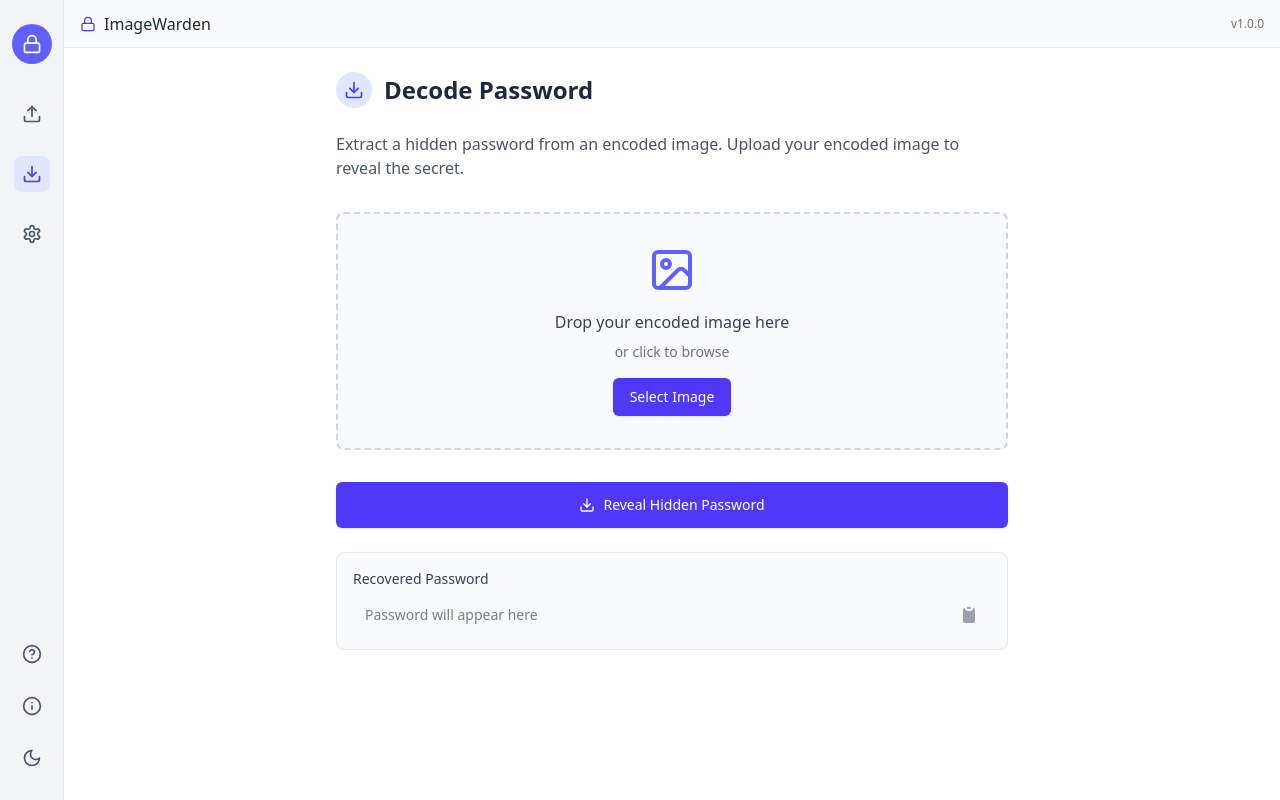
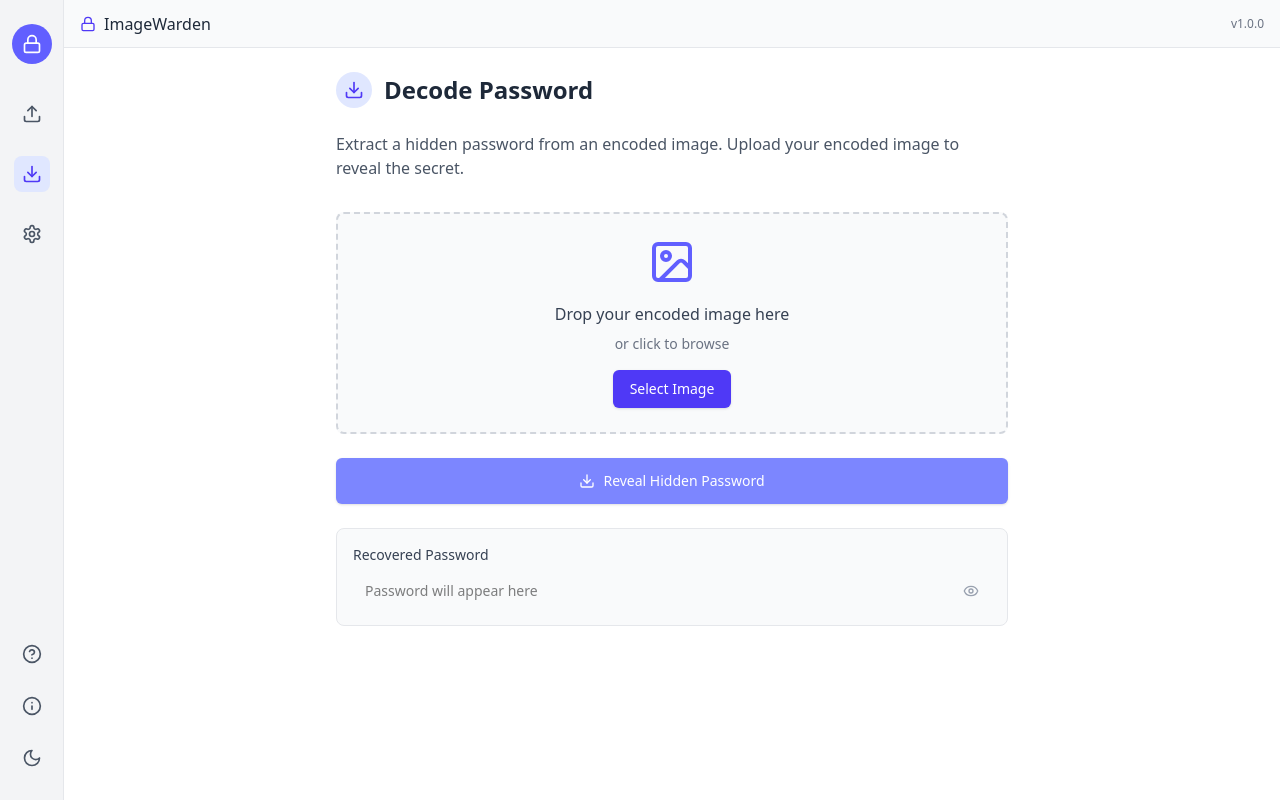
Before and after one commit to Dilgo-dev/imagewarden, a React (Vite) app: page / in a window 1280 px wide. Both pictures are taken after a click on the button 31 px from the left and 174 px from the top of the page. Built offline with nearby package versions, Linux system fonts and the light colour scheme.

Commit message:
:lipstick: Add a better DecodeView style

```diff
--- a/src/pages/DecodeView.tsx
+++ b/src/pages/DecodeView.tsx
@@ -1,6 +1,94 @@
-import { Download, ImageIcon } from "lucide-react";
+import { useState, useRef } from "react";
+import { Download, Eye, EyeOff, ImageIcon, Clipboard, Check } from "lucide-react";
+import { Steganography } from "../utils/steganography";
 
-export default function DecodeView () {
+export default function DecodeView() {
+  const [selectedImage, setSelectedImage] = useState<File | null>(null);
+  const [previewUrl, setPreviewUrl] = useState<string | null>(null);
+  const [decodedPassword, setDecodedPassword] = useState("");
+  const [isDecoding, setIsDecoding] = useState(false);
+  const [error, setError] = useState<string | null>(null);
+  const [showPassword, setShowPassword] = useState(false);
+  const [copied, setCopied] = useState(false);
+  const fileInputRef = useRef<HTMLInputElement>(null);
+
+  const handleImageSelect = (e: React.ChangeEvent<HTMLInputElement>) => {
+    setError(null);
+    if (e.target.files && e.target.files[0]) {
+      const file = e.target.files[0];
+      setSelectedImage(file);
+
+      // Create preview URL
+      const reader = new FileReader();
+      reader.onload = () => {
+        setPreviewUrl(reader.result as string);
+      };
+      reader.readAsDataURL(file);
+    }
+  };
+
+  const handleDrop = (e: React.DragEvent<HTMLDivElement>) => {
+    e.preventDefault();
+    setError(null);
+
+    if (e.dataTransfer.files && e.dataTransfer.files[0]) {
+      const file = e.dataTransfer.files[0];
+      setSelectedImage(file);
+
+      // Create preview URL
+      const reader = new FileReader();
+      reader.onload = () => {
+        setPreviewUrl(reader.result as string);
+      };
+      reader.readAsDataURL(file);
+    }
+  };
+
+  const handleDragOver = (e: React.DragEvent<HTMLDivElement>) => {
+    e.preventDefault();
+  };
+
+  const clickFileInput = () => {
+    fileInputRef.current?.click();
+  };
+
+  const decodeImage = async () => {
+    if (!selectedImage) {
+      setError("Please select an image first");
+      return;
+    }
+
+    setIsDecoding(true);
+    setError(null);
+
+    try {
+      // Use the Steganography utility to extract the hidden password
+      const extracted = await Steganography.extractData(selectedImage);
+      setDecodedPassword(extracted);
+    } catch (err) {
+      setError(err instanceof Error ? err.message : "Failed to decode image");
+    } finally {
+      setIsDecoding(false);
+    }
+  };
+
+  const togglePasswordVisibility = () => {
+    setShowPassword(!showPassword);
+  };
+
+  const copyToClipboard = () => {
+    if (decodedPassword) {
+      navigator.clipboard.writeText(decodedPassword)
+        .then(() => {
+          setCopied(true);
+          setTimeout(() => setCopied(false), 2000);
+        })
+        .catch(() => {
+          setError("Failed to copy to clipboard");
+        });
+    }
+  };
+
   return (
     <div className="max-w-2xl mx-auto">
       <div className="flex items-center mb-6">
@@ -14,12 +102,47 @@ export default function DecodeView () {
         Extract a hidden password from an encoded image. Upload your encoded image to reveal the secret.
       </p>
 
-      <div className="mb-8">
-        <div className="border-2 border-dashed border-gray-300 dark:border-gray-600 rounded-lg p-8 text-center hover:border-indigo-400 dark:hover:border-indigo-500 transition-colors duration-200 cursor-pointer bg-gray-50 dark:bg-gray-800">
+      {/* Error message */}
+      {error && (
+        <div className="mb-4 p-3 bg-red-50 dark:bg-red-900/20 border border-red-200 dark:border-red-800 rounded-lg text-red-600 dark:text-red-400 text-sm">
+          {error}
+        </div>
+      )}
+
+      {/* Image upload area */}
+      <div className="mb-6">
+        <input
+          type="file"
+          ref={fileInputRef}
+          onChange={handleImageSelect}
+          accept="image/*"
+          className="hidden"
+        />
+
+        <div
+          className={`border-2 border-dashed ${selectedImage ? 'border-indigo-300 dark:border-indigo-700' : 'border-gray-300 dark:border-gray-600'} rounded-lg p-6 text-center hover:border-indigo-400 dark:hover:border-indigo-500 transition-colors duration-200 cursor-pointer bg-gray-50 dark:bg-gray-800`}
+          onClick={clickFileInput}
+          onDrop={handleDrop}
+          onDragOver={handleDragOver}
+        >
+          {previewUrl ? (
+            <div>
+              <div className="mb-4">
+                <img
+                  src={previewUrl}
+                  alt="Preview"
+                  className="max-h-40 mx-auto object-contain rounded-md"
+                />
+              </div>
+              <p className="text-gray-700 dark:text-gray-300 font-medium">
+                {selectedImage?.name} <span className="text-gray-500 dark:text-gray-400 text-sm">({Math.round((selectedImage?.size || 0) / 1024)} KB)</span>
+              </p>
+              <p className="text-gray-500 dark:text-gray-400 text-sm mt-2">Click to change image</p>
+            </div>
+          ) : (
+            <div>
               <div className="mb-4 flex justify-center">
-            <div className="text-indigo-500 dark:text-indigo-400">
-              <ImageIcon size={48} />
-            </div>
+                <ImageIcon size={48} className="text-indigo-500 dark:text-indigo-400" />
               </div>
               <p className="text-gray-700 dark:text-gray-300 font-medium mb-2">Drop your encoded image here</p>
               <p className="text-gray-500 dark:text-gray-400 text-sm mb-4">or click to browse</p>
@@ -27,33 +150,82 @@ export default function DecodeView () {
                 Select Image
               </button>
             </div>
+          )}
+        </div>
       </div>
 
-      <button className="w-full flex justify-center py-3 px-4 border border-transparent rounded-md shadow-sm text-sm font-medium text-white bg-indigo-600 hover:bg-indigo-700 focus:outline-none focus:ring-2 focus:ring-offset-2 focus:ring-indigo-500 items-center gap-2">
+      {/* Decode button */}
+      <button
+        className={`w-full flex justify-center py-3 px-4 border border-transparent rounded-md shadow-sm text-sm font-medium text-white ${isDecoding || !selectedImage ? 'bg-indigo-400 cursor-not-allowed' : 'bg-indigo-600 hover:bg-indigo-700'} focus:outline-none focus:ring-2 focus:ring-offset-2 focus:ring-indigo-500 items-center gap-2 transition-colors`}
+        onClick={decodeImage}
+        disabled={isDecoding || !selectedImage}
+      >
+        {isDecoding ? (
+          <>
+            <svg className="animate-spin -ml-1 mr-2 h-4 w-4 text-white" xmlns="http://www.w3.org/2000/svg" fill="none" viewBox="0 0 24 24">
+              <circle className="opacity-25" cx="12" cy="12" r="10" stroke="currentColor" strokeWidth="4"></circle>
+              <path className="opacity-75" fill="currentColor" d="M4 12a8 8 0 018-8V0C5.373 0 0 5.373 0 12h4zm2 5.291A7.962 7.962 0 014 12H0c0 3.042 1.135 5.824 3 7.938l3-2.647z"></path>
+            </svg>
+            <span>Decoding...</span>
+          </>
+        ) : (
+          <>
             <Download size={16} />
             <span>Reveal Hidden Password</span>
+          </>
+        )}
       </button>
 
-      <div className="mt-6 p-4 border border-gray-200 dark:border-gray-700 rounded-lg bg-gray-50 dark:bg-gray-800">
+      {/* Password result area */}
+      <div className={`mt-6 p-4 border border-gray-200 dark:border-gray-700 rounded-lg bg-gray-50 dark:bg-gray-800 ${decodedPassword ? 'border-green-200 dark:border-green-800' : ''}`}>
         <div className="text-sm font-medium text-gray-700 dark:text-gray-300 mb-2">
           Recovered Password
         </div>
+
         <div className="relative">
           <input
-            type="password"
+            type={showPassword ? "text" : "password"}
             readOnly
+            value={decodedPassword}
             className="block w-full rounded-md border-gray-300 dark:border-gray-600 dark:bg-gray-700 dark:text-white py-2 px-3 focus:outline-none focus:ring-indigo-500 focus:border-indigo-500 sm:text-sm"
             placeholder="Password will appear here"
           />
+
           <div className="absolute inset-y-0 right-0 pr-3 flex items-center">
-            <button className="text-gray-400 hover:text-gray-500">
-              <svg xmlns="http://www.w3.org/2000/svg" className="h-5 w-5" viewBox="0 0 20 20" fill="currentColor">
-                <path d="M8 3a1 1 0 011-1h2a1 1 0 110 2H9a1 1 0 01-1-1z" />
-                <path d="M6 3a2 2 0 00-2 2v11a2 2 0 002 2h8a2 2 0 002-2V5a2 2 0 00-2-2 3 3 0 01-3 3H9a3 3 0 01-3-3z" />
-              </svg>
+            <button
+              className="text-gray-400 hover:text-gray-500 focus:outline-none"
+              onClick={togglePasswordVisibility}
+              disabled={!decodedPassword}
+            >
+              {showPassword ? (
+                <EyeOff className="h-4 w-4" />
+              ) : (
+                <Eye className="h-4 w-4" />
+              )}
             </button>
           </div>
         </div>
+
+        {decodedPassword && (
+          <div className="mt-3">
+            <button
+              onClick={copyToClipboard}
+              className="w-full flex justify-center items-center py-2 px-3 border border-gray-300 dark:border-gray-600 shadow-sm text-sm font-medium rounded-md text-gray-700 dark:text-gray-200 bg-white dark:bg-gray-700 hover:bg-gray-50 dark:hover:bg-gray-600 focus:outline-none focus:ring-2 focus:ring-offset-2 focus:ring-indigo-500 transition-colors"
+            >
+              {copied ? (
+                <>
+                  <Check size={16} className="mr-2 text-green-500" />
+                  <span>Copied to clipboard!</span>
+                </>
+              ) : (
+                <>
+                  <Clipboard size={16} className="mr-2" />
+                  <span>Copy to clipboard</span>
+                </>
+              )}
+            </button>
+          </div>
+        )}
       </div>
     </div>
   );
```
Lines whose indentation alone changed are shown as unchanged.
